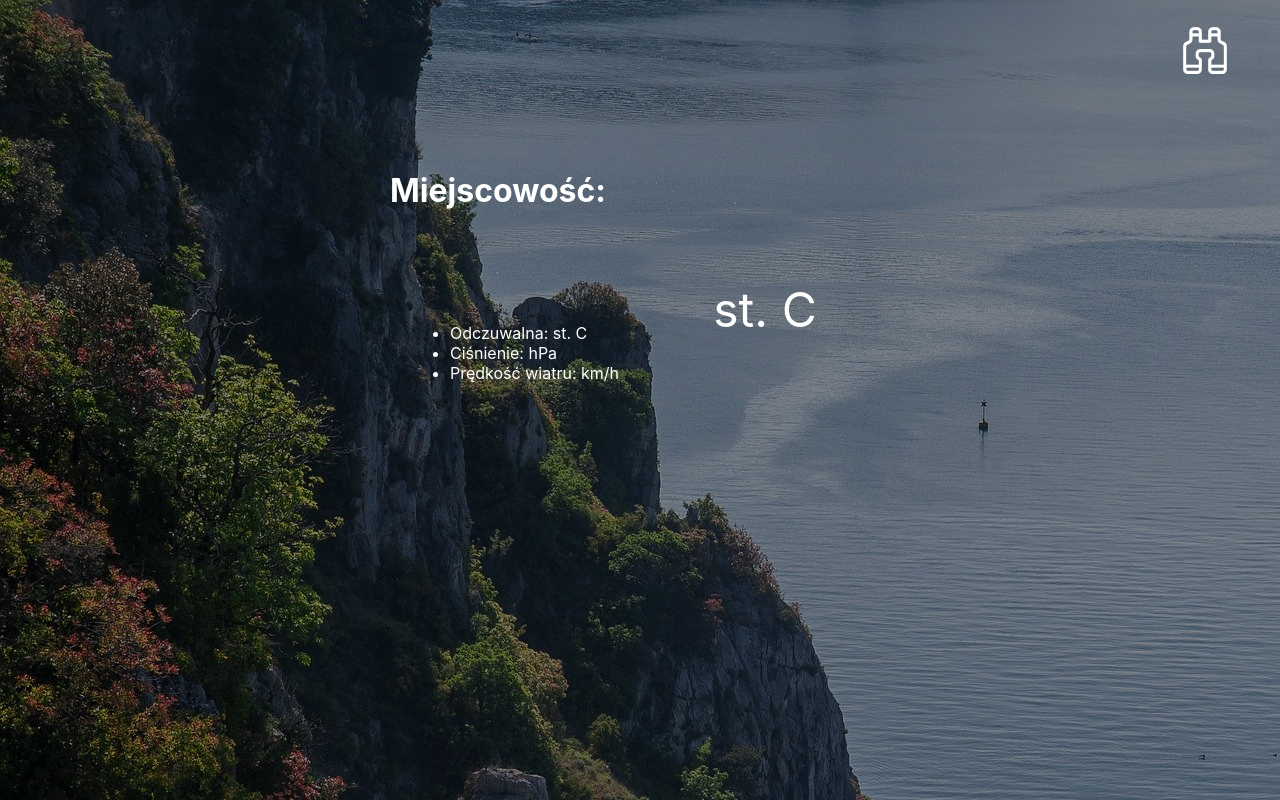
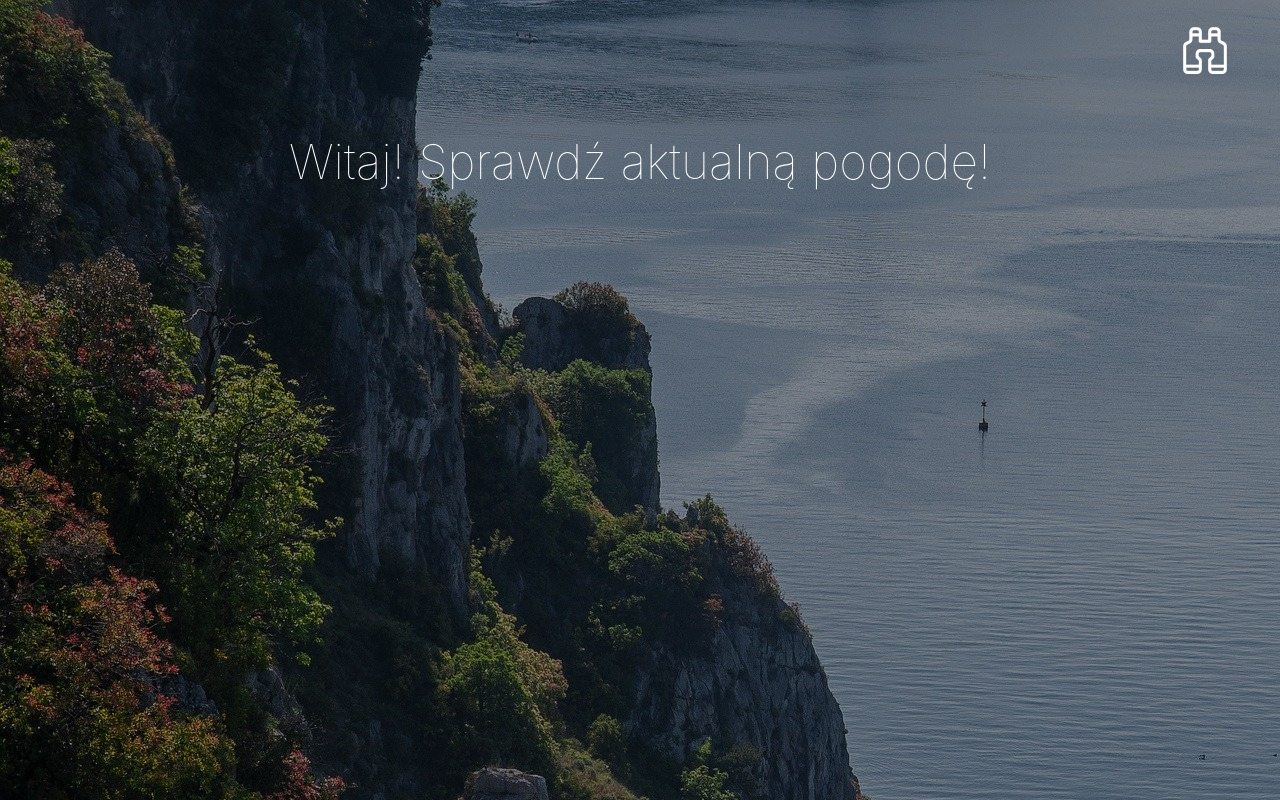
Before and after one commit to danielosd68/react-weather, a React (Create React App) app: page / in a window 1280 px wide. Built offline with nearby package versions, Linux system fonts and the light colour scheme.

Commit message:
A problem with types

```diff
--- a/src/App.js
+++ b/src/App.js
@@ -126,7 +126,7 @@
           </form>
         </div> : ""}
       </div>
-      {weather === "false" ? <h1 className="hello-header">Witaj! Sprawdź aktualną pogodę!</h1> : <>
+      {weather == false ? <h1 className="hello-header">Witaj! Sprawdź aktualną pogodę!</h1> : <>
 
 
         <div className="content">
```
